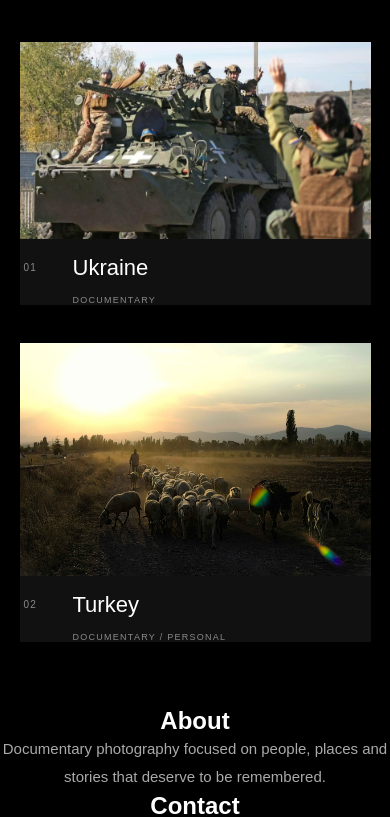
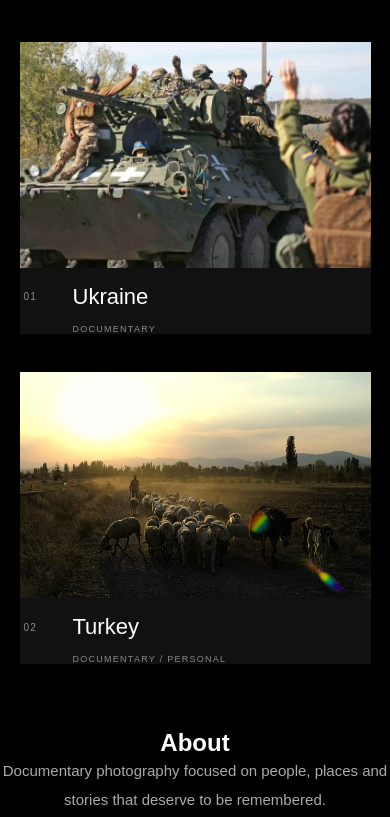
Before and after one commit to YouLuka/You, a plain HTML site: page index.html in a window 390 px wide. Shown: the part 709-1526 px from the top of the page. Drawn offline with Linux system fonts and the light colour scheme.

Commit message:
Add files via upload

```diff
--- a/style.css
+++ b/style.css
@@ -325,3 +325,41 @@ section>h2{font-size:21px;margin-bottom:35px}
   user-select:none;
   -webkit-user-drag:none;
 }
+
+/* FINAL COVER LAYOUT — both covers have exactly the same dimensions */
+.gallery-cards{
+  display:grid;
+  grid-template-columns:repeat(2,minmax(0,1fr));
+  gap:28px;
+  align-items:start;
+}
+.gallery-cards .gallery-card{
+  width:100%;
+  overflow:hidden;
+}
+.gallery-cards .gallery-card img{
+  display:block;
+  width:100%;
+  height:clamp(220px, 30vw, 430px);
+  aspect-ratio:auto !important;
+  object-fit:cover !important;
+  object-position:center center;
+  background:#000;
+  transition:opacity .4s ease;
+}
+.gallery-cards .gallery-card:hover img{
+  transform:none !important;
+  opacity:.82;
+}
+@media(max-width:768px){
+  .gallery-cards{
+    grid-template-columns:1fr;
+    gap:38px;
+  }
+  .gallery-cards .gallery-card img{
+    width:100%;
+    height:clamp(210px, 58vw, 330px);
+    object-fit:cover !important;
+    object-position:center center;
+  }
+}
```
